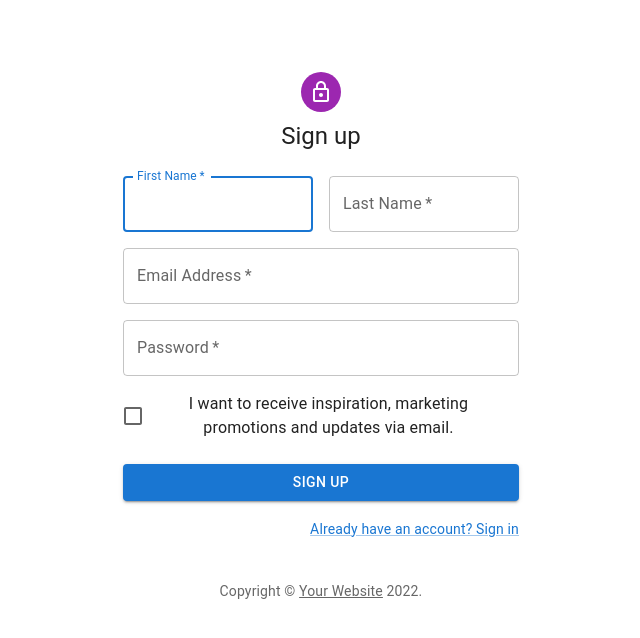
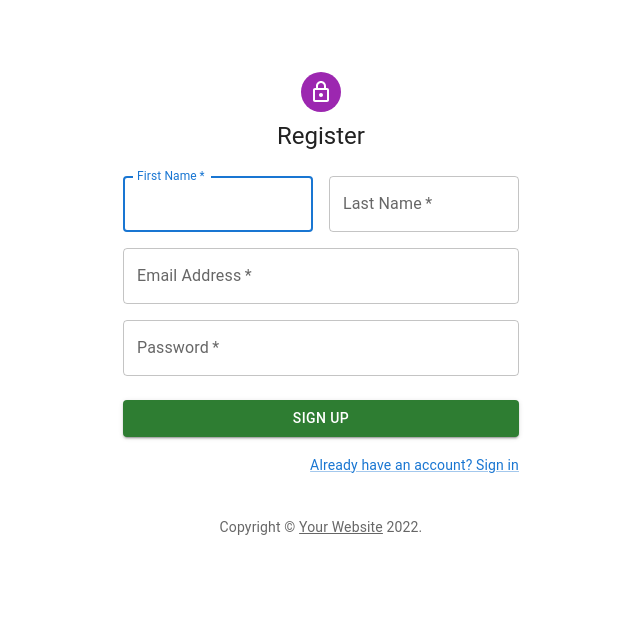
Before and after one commit to kiprogony/invoice-app, a React (Create React App) app: page /signup in a window 1280 px wide. Shown: the top 638 px of the page, without its empty margins (319-959 px from the left). Built offline with nearby package versions, Linux system fonts and the light colour scheme.

Commit message:
Update component

```diff
--- a/src/components/SignUps/SignUp.js
+++ b/src/components/SignUps/SignUp.js
@@ -3,8 +3,6 @@ import Avatar from '@mui/material/Avatar';
 import Button from '@mui/material/Button';
 import CssBaseline from '@mui/material/CssBaseline';
 import TextField from '@mui/material/TextField';
-import FormControlLabel from '@mui/material/FormControlLabel';
-import Checkbox from '@mui/material/Checkbox';
 import Link from '@mui/material/Link';
 import Grid from '@mui/material/Grid';
 import Box from '@mui/material/Box';
@@ -12,6 +10,7 @@ import LockOutlinedIcon from '@mui/icons-material/LockOutlined';
 import Typography from '@mui/material/Typography';
 import Container from '@mui/material/Container';
 import { createTheme, ThemeProvider } from '@mui/material/styles';
+
 
 function Copyright(props) {
   return (
@@ -39,7 +38,8 @@ export default function SignUp() {
   };
 
   return (
-    <ThemeProvider theme={theme}>
+    <>
+     <ThemeProvider theme={theme}>
       <Container component="main" maxWidth="xs">
         <CssBaseline />
         <Box
@@ -54,7 +54,7 @@ export default function SignUp() {
             <LockOutlinedIcon />
           </Avatar>
           <Typography component="h1" variant="h5">
-            Sign up
+            Register
           </Typography>
           <Box component="form" noValidate onSubmit={handleSubmit} sx={{ mt: 3 }}>
             <Grid container spacing={2}>
@@ -100,24 +100,19 @@ export default function SignUp() {
                   autoComplete="new-password"
                 />
               </Grid>
-              <Grid item xs={12}>
-                <FormControlLabel
-                  control={<Checkbox value="allowExtraEmails" color="primary" />}
-                  label="I want to receive inspiration, marketing promotions and updates via email."
-                />
-              </Grid>
             </Grid>
             <Button
               type="submit"
               fullWidth
               variant="contained"
+              color='success'
               sx={{ mt: 3, mb: 2 }}
             >
               Sign Up
             </Button>
             <Grid container justifyContent="flex-end">
               <Grid item>
-                <Link href="#" variant="body2">
+                <Link href="/SignIn" variant="body2">
                   Already have an account? Sign in
                 </Link>
               </Grid>
@@ -127,5 +122,6 @@ export default function SignUp() {
         <Copyright sx={{ mt: 5 }} />
       </Container>
     </ThemeProvider>
+    </>
   );
 }
--- a/src/components/dashboard/Title.js
+++ b/src/components/dashboard/Title.js
@@ -4,7 +4,7 @@ import Typography from '@mui/material/Typography';
 
 function Title(props) {
   return (
-    <Typography component="h2" variant="h6" color="primary" gutterBottom>
+    <Typography component="h2" variant="h6" color="secondary" gutterBottom>
       {props.children}
     </Typography>
   );
```
Also changed, not shown: src/components/dashboard/Listitems.js (line endings or trailing spaces), 1 other file (tests, documents, lock files or other folders).
